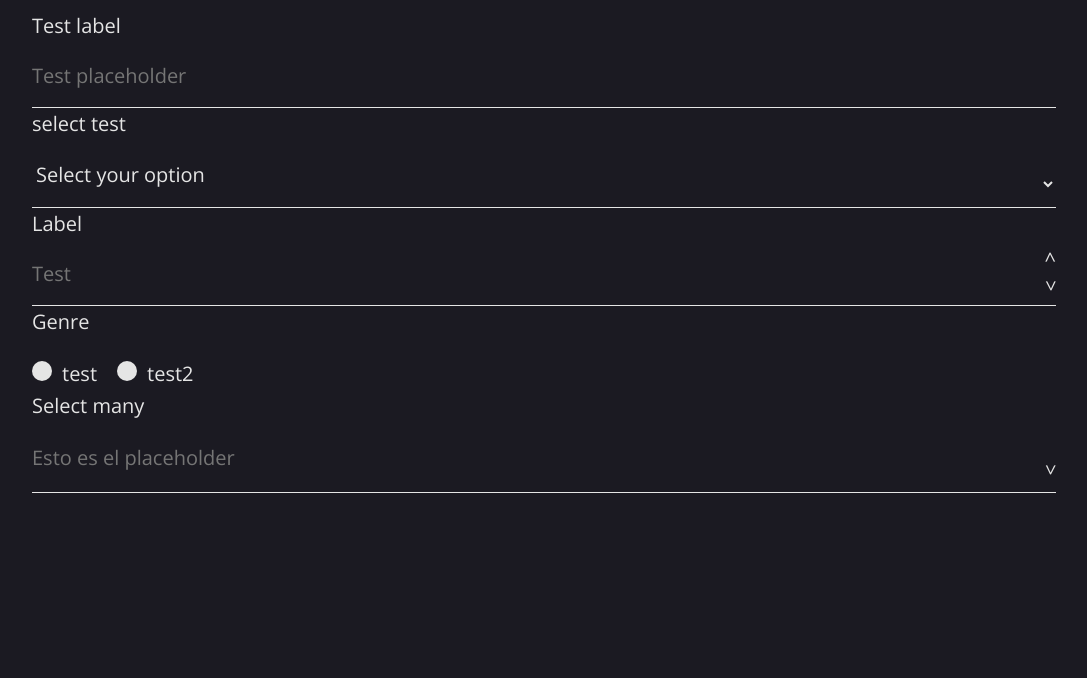
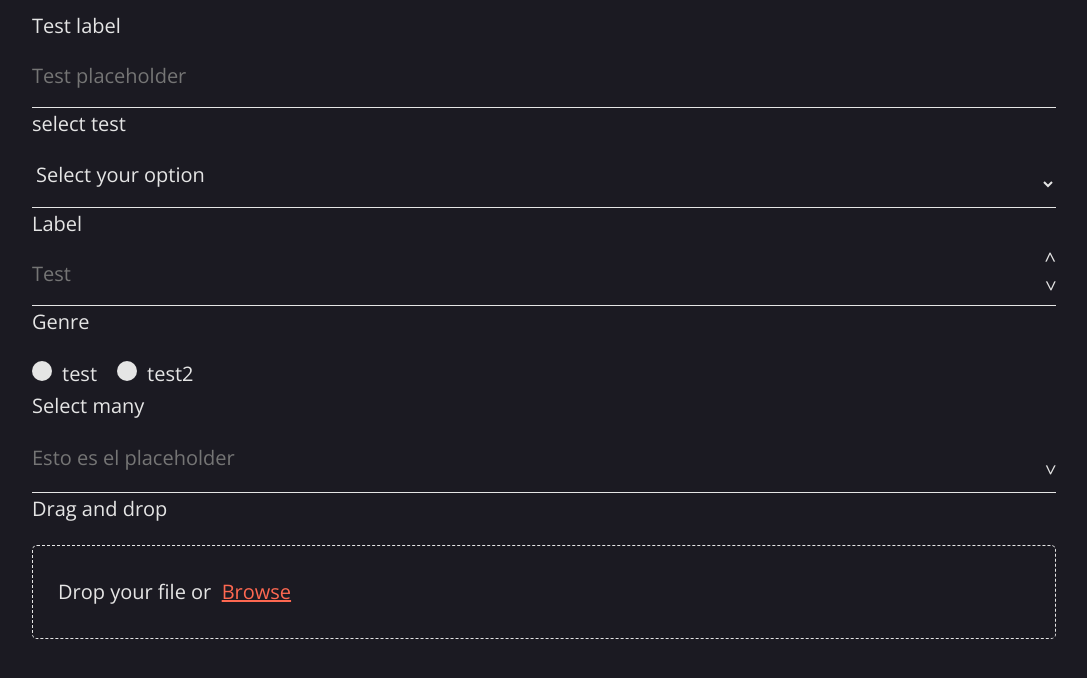
Before and after one commit to ericktec/GYM-planner, a React (Create React App) app: page /inputs in a window 1280 px wide. Shown: the top 678 px of the page, without its empty margins (96-1183 px from the left). Built offline with nearby package versions, Linux system fonts and the light colour scheme.

Commit message:
image picker with drag and drop functionality

```diff
--- a/src/Pages/Inputs/Inputs.js
+++ b/src/Pages/Inputs/Inputs.js
@@ -4,6 +4,7 @@ import InputSelect from '../../components/Inputs/InputSelect/InputSelect';
 import InputText from "../../components/Inputs/InputText/InputText";
 import InputRadioButton from '../../components/Inputs/InputRadioButton/InputRadioButton';
 import InputSelectMany from '../../components/Inputs/InputSelectMany/InputSelectMany';
+import InputDragFile from '../../components/Inputs/InputNumber/InputDragFile/InputDragFile';
 
 const Inputs = () => {
 
@@ -12,7 +13,7 @@ const Inputs = () => {
     const [inputSelect, setInputSelect] = useState("");
     const [inputRadioButton, setInputRadioButton] = useState("")
     const [inputSelectMany, setInputSelectMany] = useState([]);
-
+    const [inputFile, setInputFile] = useState();
     return (
         <div style={{ margin: "auto", width: "80%", marginTop: "1rem" }}>
             <InputText value={inputText} setValue={setInputText} id="test" label="Test label" placeholder="Test placeholder" />
@@ -29,6 +30,7 @@ const Inputs = () => {
                 <InputRadioButton value="test2" label="test2" id="test2" name="testGroup" selectedOption={inputRadioButton} setSelectedOption={setInputRadioButton} />
             </div>
             <InputSelectMany placeholder="Esto es el placeholder" label="Select many" id="selectmany" options={[{ value: "option1", label: "Option 1" }, { value: "option2", label: "Option 2" }]} optionsSelected={inputSelectMany} setOptionsSelected={setInputSelectMany} />
+            <InputDragFile id="Drag" label="Drag and drop" inputFile={inputFile} setInputFile={setInputFile} />
         </div>
     );
 }
--- /dev/null
+++ b/src/components/Inputs/InputNumber/InputDragFile/InputDragFile.js
@@ -0,0 +1,100 @@
+import { useRef, useState } from 'react';
+import "./InputDragFile.scss";
+
+const InputDragFile = ({ id, label, accept, inputFile, setInputFile }) => {
+
+    const input = useRef();
+    const [isDragOver, setIsDragOver] = useState(false);
+
+    function isValidImage(file) {
+        console.log(file.type)
+        if (!file) return false;
+        if (accept.includes(file.type)) return true;
+    }
+
+    function readImage(file) {
+        if (!isValidImage(file)) return;
+        const reader = new FileReader();
+        reader.readAsDataURL(file)
+        reader.onload = (e) => {
+            e.preventDefault();
+            setInputFile(e.target.result);
+        }
+    }
+
+    const onClickBrowseHandler = () => {
+        input.current.click();
+    }
+
+    const onFileChangeCapture = (e) => {
+        console.log(e.target.files);
+        if (e.target.files.length !== 1) return;
+        const file = e.target.files[0];
+        readImage(file);
+    }
+
+    const onCancelFileHandler = () => {
+        setInputFile(undefined);
+    }
+
+    const onDragOverHandler = (e) => {
+        e.preventDefault();
+        setIsDragOver(true);
+    }
+
+    const onDragLeaveHandler = (e) => {
+        e.preventDefault();
+        setIsDragOver(false);
+    }
+
+    const onDropHandler = (e) => {
+        e.preventDefault();
+        if (e.dataTransfer.files.length !== 1) return;
+        const file = e.dataTransfer.files[0];
+        setIsDragOver(false);
+        readImage(file)
+    }
+    const isFileUploaded = !(inputFile === undefined);
+
+    return (
+        <div className="input--file__container">
+            <label className="input__label">{label}</label>
+            <input
+                ref={input} type="file"
+                className="input--file"
+                accept={accept.join("")}
+
+                onChangeCapture={onFileChangeCapture} />
+            <div className={`input--file__zone ${isDragOver ? "input--file__zone-over" : ""}`}>
+
+                {
+                    isFileUploaded ?
+                        <div className="input--file__uploaded input--file__placeholder">
+                            <img className="input--file__img" src={inputFile} alt="uploaded" />
+                            <div className="input--file__status__container">
+                                <p className="input--file__status">Complete</p>
+                                <p className="input--file__status__percentage">100%</p>
+                            </div>
+                            <button onClick={onCancelFileHandler} className="input--file__cancel-btn">&nbsp;</button>
+                        </div>
+                        :
+                        <div onDragOver={onDragOverHandler}
+                            onDragLeave={onDragLeaveHandler}
+                            onDragEnd={onDragLeaveHandler}
+                            onDrop={onDropHandler}
+                            className="input--file__drag-zone">
+                            <p className='input--file__placeholder'>Drop your file or &nbsp;
+                                <span onClick={onClickBrowseHandler} className="input--file__btn no-select">Browse</span>
+                            </p>
+                        </div>
+                }
+            </div>
+        </div>
+    );
+}
+
+InputDragFile.defaultProps = {
+    accept: ["image/png", "image/jpeg", "image/svg", "image/jpg", "image/svg+xml"]
+}
+
+export default InputDragFile;
--- /dev/null
+++ b/src/components/Inputs/InputNumber/InputDragFile/InputDragFile.scss
@@ -0,0 +1,60 @@
+.input--file {
+    display: none;
+
+    &__zone {
+        border: 1px dashed var(--primary-gray);
+        border-radius: var(--border-radius);
+        height: 100%;
+        width: 100%;
+    }
+
+    &__placeholder {
+        padding: 3rem 2.5rem;
+    }
+
+    &__zone-over {
+        border: 1px solid var(--primary-gray);
+        background-color: var(--secondary-blue);
+    }
+
+    &__btn {
+        cursor: pointer;
+        color: var(--primary-orange);
+        text-decoration: underline;
+    }
+
+    &__uploaded {
+        display: flex;
+        align-items: center;
+        background-color: var(--primary-orange);
+    }
+
+    &__img {
+        height: 8rem;
+        margin-right: 3rem;
+    }
+
+    &__status {
+        font-weight: bold;
+    }
+
+    &__cancel-btn {
+        display: block;
+        clip-path: var(--icon-x);
+        align-self: center;
+        margin-left: auto;
+        height: 2rem;
+        width: 2rem;
+        border: none;
+        cursor: pointer;
+        transition: transform .2s linear;
+
+        &:hover {
+            transform: scale(1.2);
+        }
+
+        &:active {
+            transform: scale(0.95);
+        }
+    }
+}
--- a/src/components/Inputs/InputSelectMany/InputSelectMany.scss
+++ b/src/components/Inputs/InputSelectMany/InputSelectMany.scss
@@ -65,7 +65,7 @@
         transform: translateY(-50%);
         position: absolute;
         background: var(--primary-gray);
-        clip-path: polygon(20% 0%, 0% 20%, 30% 50%, 0% 80%, 20% 100%, 50% 70%, 80% 100%, 100% 80%, 70% 50%, 100% 20%, 80% 0%, 50% 30%);
+        clip-path: var(--icon-x);
 
         &:hover {
             background-color: var(--primary-orange);
--- a/src/index.scss
+++ b/src/index.scss
@@ -3,6 +3,10 @@
     --secondary-blue: #2E2C3A;
     --primary-orange: #FE6851;
     --primary-gray: #E5E5E5;
+
+    --border-radius: 5px;
+
+    --icon-x: polygon(20% 0%, 0% 20%, 30% 50%, 0% 80%, 20% 100%, 50% 70%, 80% 100%, 100% 80%, 70% 50%, 100% 20%, 80% 0%, 50% 30%);
 }
 
 
```
